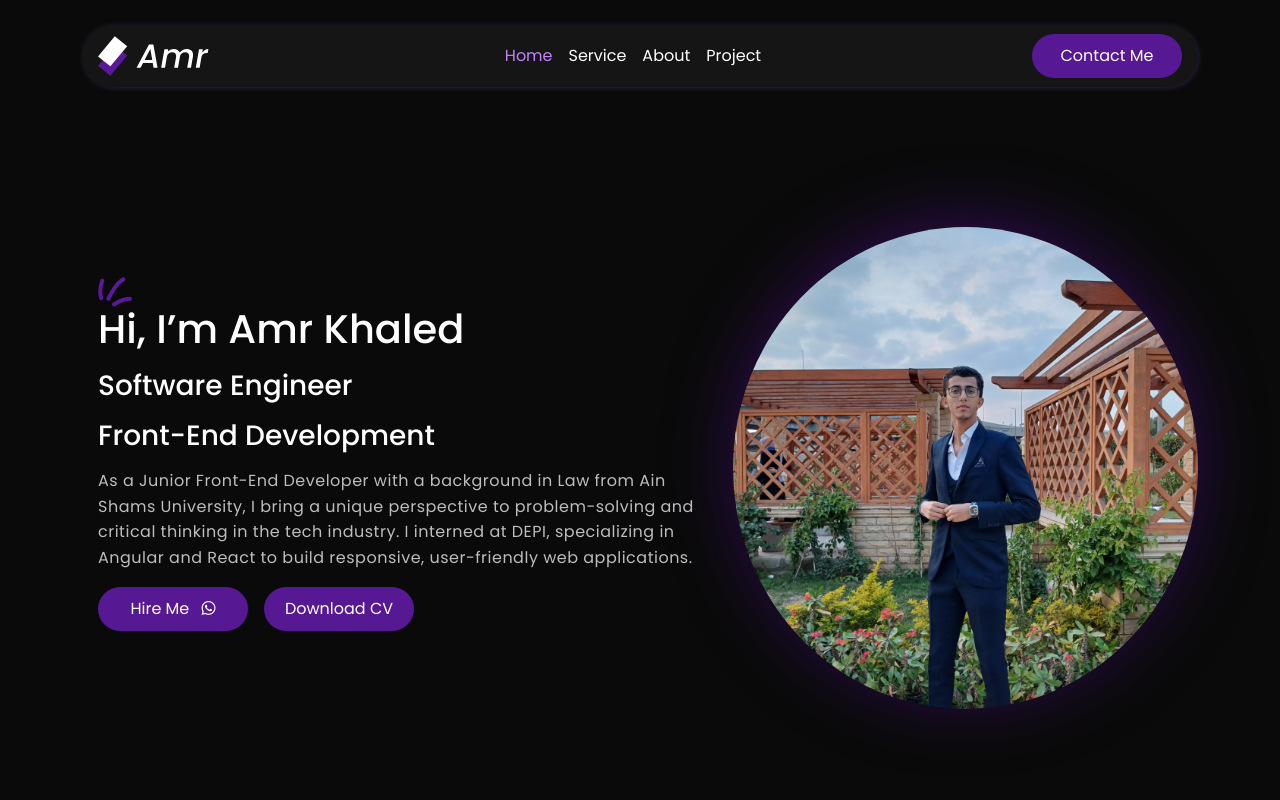
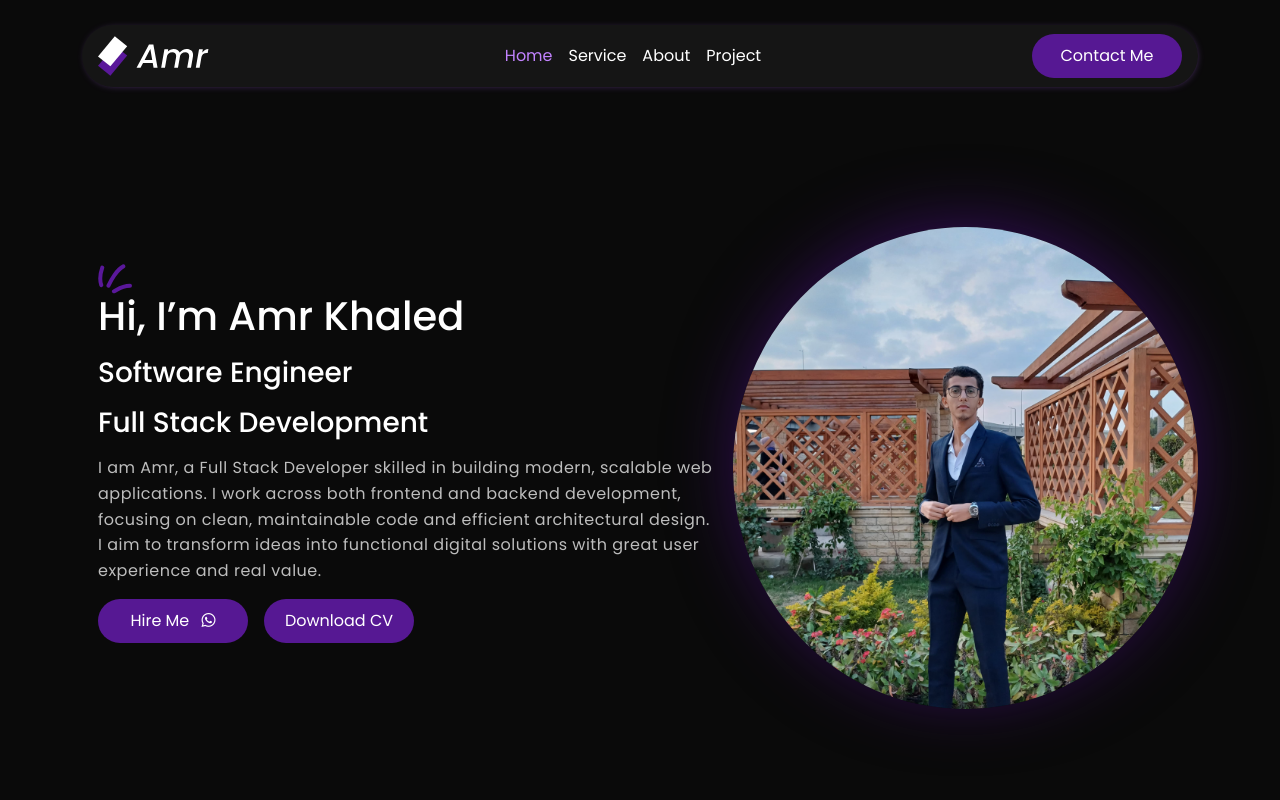
Before and after one commit to AmrkhaledGamal/portfolio, an Angular app: page / in a window 1280 px wide. Shown: the top 800 px of the page. Built offline with nearby package versions, Linux system fonts and the light colour scheme.

Commit message:
edit home, change cv and words

```diff
--- a/src/app/components/home/home.component.html
+++ b/src/app/components/home/home.component.html
@@ -7,24 +7,22 @@
       <span class="icon-text"><img src="text-top-icon.svg" alt="icon" /></span>
     </h1>
     <h3 class="mb-3">Software Engineer</h3>
-    <h3 class="mb-3">Front-End Development</h3>
+    <h3 class="mb-3">Full Stack Development</h3>
     <p class="mb-3 p-text">
-      As a Junior Front-End Developer with a background in Law from Ain Shams
-      University, I bring a unique perspective to problem-solving and critical
-      thinking in the tech industry. I interned at DEPI, specializing in Angular
-      and React to build responsive, user-friendly web applications.
+      I am Amr, a Full Stack Developer skilled in building modern, scalable web
+      applications. I work across both frontend and backend development,
+      focusing on clean, maintainable code and efficient architectural design. I
+      aim to transform ideas into functional digital solutions with great user
+      experience and real value.
     </p>
     <div class="button-main d-flex flex-row align-items-center gap-3">
       <button class="btn-main">
-        <a href="https://wa.me/qr/FWGMNOVLGFACE1" target="_blank"
+        <a href="https://wa.me/201554326069" target="_blank"
           >Hire Me <i class="fa-brands fa-whatsapp ms-2"></i
         ></a>
       </button>
       <button class="btn-main">
-        <a
-          href="Amrkhaled.pdf"
-          download="Amrkhaled.pdf"
-          (click)="downloadCV($event)"
+        <a href="Amr.pdf" download="Amr.pdf" (click)="downloadCV($event)"
           >Download CV
         </a>
       </button>
```
Also changed, not shown: 2 other files (tests, documents, lock files or other folders).
